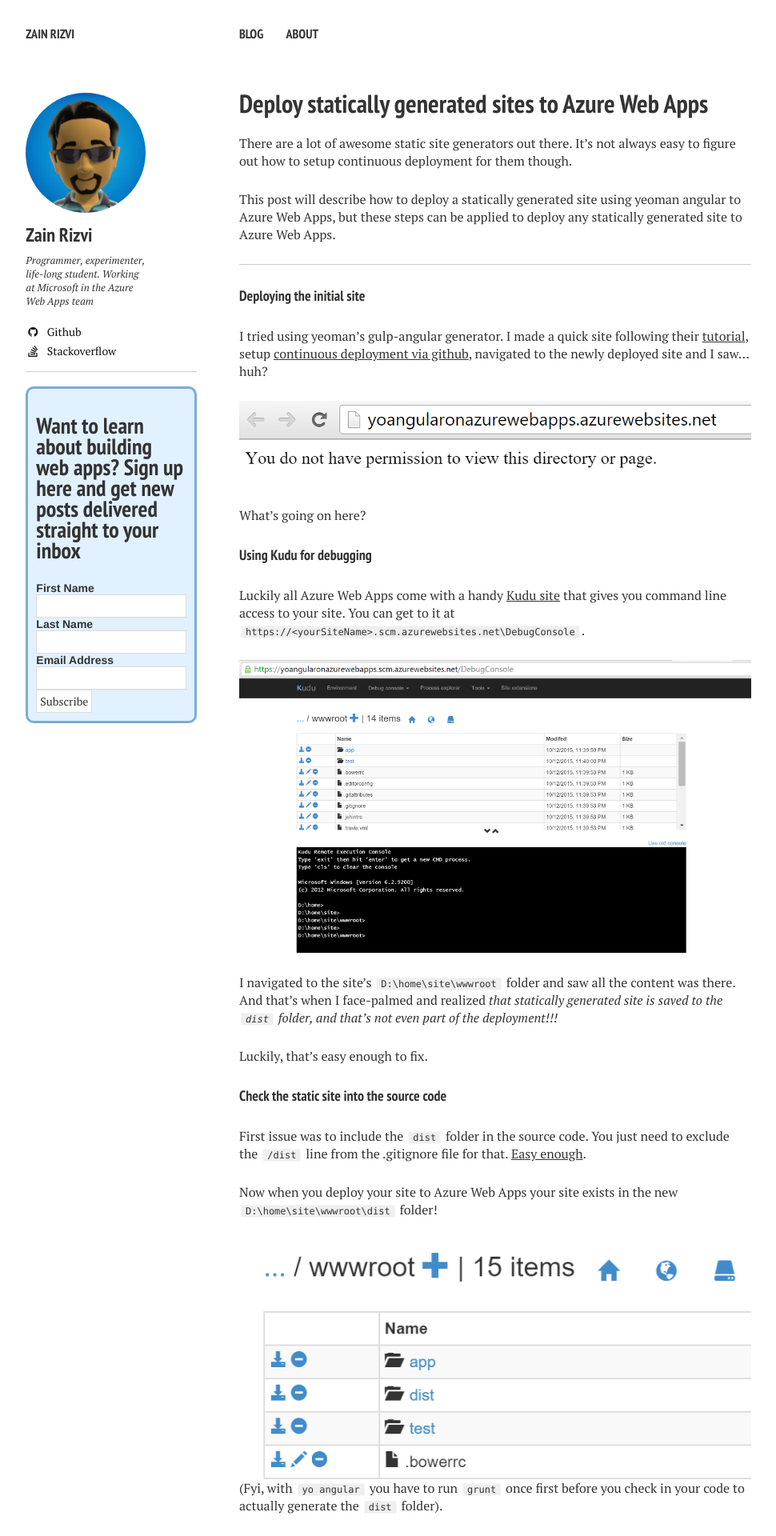
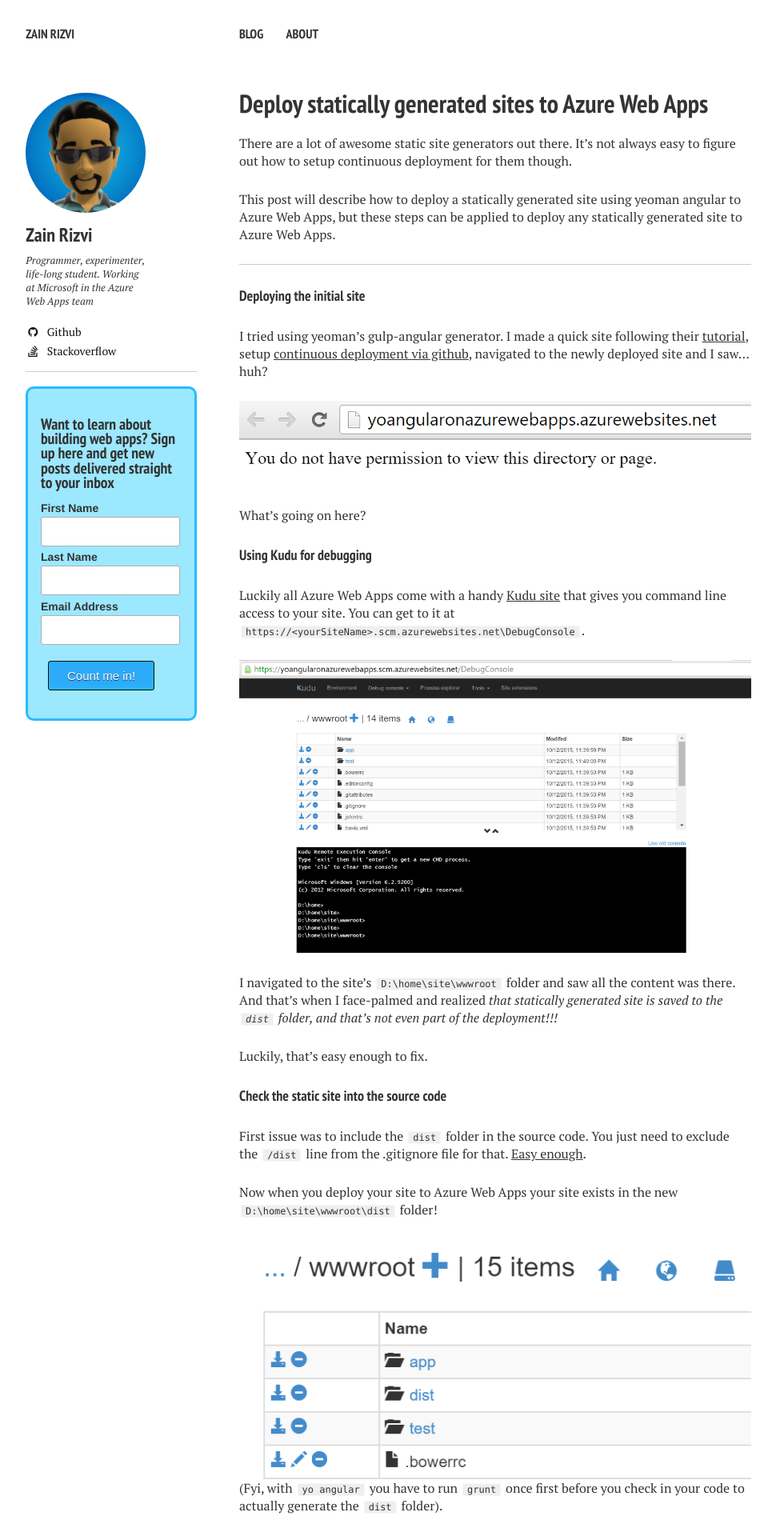
Before and after one commit to ZainRizvi/ZainRizvi.github.io, a Jekyll site: the page built from _posts/2015-10-13-deploy-statically-generated-sites-to-azure-web-apps.md, in a window 1280 px wide. Shown: the top 1920 px of the page at 80% size, without its empty margins (21-991 px from the left). Built offline with Jekyll 4.4.1, drawn with Linux system fonts in a browser that asks for light colours; nearby versions of some CDN libraries; comment, search, counter and statistics services are not loaded; some of the changed text lies outside the part shown.

Commit message:
Make signup text more configurable

```diff
--- a/_includes/_head.html
+++ b/_includes/_head.html
@@ -4,6 +4,12 @@
 <meta name="keywords" content="{{ page.tags | join: ', ' }}">
 {% if page.author %}
   {% assign author = site.data.authors[page.author] %}{% else %}{% assign author = site.owner %}
+{% endif %}
+
+{% if page.campaign %}
+  {% assign campaign = site.data.campaigns[page.campaign] %}
+{% else %}
+    {% assign campaign = site.data.campaigns["default"]  %}
 {% endif %}
 
 {% include _open-graph.html %}
--- /dev/null
+++ b/_includes/_mailchimp-signup-block.html
@@ -0,0 +1,122 @@
+<!--<link href="//cdn-images.mailchimp.com/embedcode/classic-10_7.css" rel="stylesheet" type="text/css">-->
+<style type="text/css">
+    /* MailChimp Form Embed Code - Classic - 12/17/2015 v10.7 */
+    #mc_embed_signup form {display:block; position:relative; text-align:left; padding:10px 0 10px 3%}
+    #mc_embed_signup h2 {font-weight:bold; padding:0; margin:15px 0; font-size:1.4em;}
+    #mc_embed_signup input {border: 1px solid #ABB0B2; -webkit-border-radius: 3px; -moz-border-radius: 3px; border-radius: 3px;}
+    #mc_embed_signup input[type=checkbox]{-webkit-appearance:checkbox;}
+    #mc_embed_signup input[type=radio]{-webkit-appearance:radio;}
+    #mc_embed_signup input:focus {border-color:#333;}
+    #mc_embed_signup .small-meta {font-size: 11px;}
+    #mc_embed_signup .nowrap {white-space:nowrap;}
+
+    #mc_embed_signup .mc-field-group {clear:left; position:relative; width:96%; padding-bottom:3%; min-height:50px;}
+    #mc_embed_signup .size1of2 {clear:none; float:left; display:inline-block; width:46%; margin-right:4%;}
+    * html #mc_embed_signup .size1of2 {margin-right:2%; /* Fix for IE6 double margins. */}
+    #mc_embed_signup .mc-field-group label {display:block; margin-bottom:3px;}
+    #mc_embed_signup .mc-field-group input {display:block; width:100%; padding:8px 0; text-indent:2%;}
+    #mc_embed_signup .mc-field-group select {display:inline-block; width:99%; padding:5px 0; margin-bottom:2px;}
+
+    #mc_embed_signup .datefield, #mc_embed_signup .phonefield-us{padding:5px 0;}
+    #mc_embed_signup .datefield input, #mc_embed_signup .phonefield-us input{display:inline; width:60px; margin:0 2px; letter-spacing:1px; text-align:center; padding:5px 0 2px 0;}
+    #mc_embed_signup .phonefield-us .phonearea input, #mc_embed_signup .phonefield-us .phonedetail1 input{width:40px;}
+    #mc_embed_signup .datefield .monthfield input, #mc_embed_signup .datefield .dayfield input{width:30px;}
+    #mc_embed_signup .datefield label, #mc_embed_signup .phonefield-us label{display:none;}
+
+    #mc_embed_signup .indicates-required {text-align:right; font-size:11px; margin-right:4%;}
+    #mc_embed_signup .asterisk {color:#e85c41; font-size:150%; font-weight:normal; position:relative; top:5px;}
+    #mc_embed_signup .clear {clear:both;}
+
+    #mc_embed_signup .mc-field-group.input-group ul {margin:0; padding:5px 0; list-style:none;}
+    #mc_embed_signup .mc-field-group.input-group ul li {display:block; padding:3px 0; margin:0;}
+    #mc_embed_signup .mc-field-group.input-group label {display:inline;}
+    #mc_embed_signup .mc-field-group.input-group input {display:inline; width:auto; border:none;}
+
+    #mc_embed_signup div#mce-responses {float:left; top:-1.4em; padding:0em .5em 0em .5em; overflow:hidden; width:90%; margin: 0 5%; clear: both;}
+    #mc_embed_signup div.response {margin:1em 0; padding:1em .5em .5em 0; font-weight:bold; float:left; top:-1.5em; z-index:1; width:80%;}
+    #mc_embed_signup #mce-error-response {display:none;}
+    #mc_embed_signup #mce-success-response {color:#529214; display:none;}
+    #mc_embed_signup label.error {display:block; float:none; width:auto; margin-left:1.05em; text-align:left; padding:.5em 0;}
+
+    #mc-embedded-subscribe {clear:both; width:auto; display:block; margin:1em 0 1em 5%;}
+    #mc_embed_signup #num-subscribers {font-size:1.1em;}
+    #mc_embed_signup #num-subscribers span {padding:.5em; border:1px solid #ccc; margin-right:.5em; font-weight:bold;}
+
+    #mc_embed_signup #mc-embedded-subscribe-form div.mce_inline_error {display:inline-block; margin:2px 0 1em 0; padding:5px 10px; background-color:rgba(255,255,255,0.85); -webkit-border-radius: 3px; -moz-border-radius: 3px; border-radius: 3px; font-size:14px; font-weight:normal; z-index:1; color:#e85c41;}
+    #mc_embed_signup #mc-embedded-subscribe-form input.mce_inline_error {border:2px solid #e85c41;}
+
+    div.mc_embed_signup{
+        background: #9ce8ff;
+        clear:left;
+        font:14px Helvetica,Arial,sans-serif;
+        padding: 10px;
+        border-style: solid;
+        border-color: #29bbff;
+        border-radius: 10px
+    }
+    /*#mc_embed_signup .button {
+        background-color:#7DABD4;
+    }
+    #mc_embed_signup .button:hover {
+        background-color:#777;
+    }*/
+    #mc_embed_signup .button {
+        -moz-box-shadow:inset 0px -3px 7px 0px #29bbff;
+        -webkit-box-shadow:inset 0px -3px 7px 0px #29bbff;
+        box-shadow:inset 0px -3px 7px 0px #29bbff;
+        background-color:#2dabf9;
+        -moz-border-radius:3px;
+        -webkit-border-radius:3px;
+        border-radius:3px;
+        border:1px solid #0b0e07;
+        display:inline-block;
+        cursor:pointer;
+        color:#ffffff;
+        font-family:Arial;
+        font-size:15px;
+        padding:9px 23px;
+        text-decoration:none;
+        text-shadow:0px 1px 0px #263666;
+    }
+    #mc_embed_signup .button:hover {
+        background-color:#0688fa;
+    }
+    #mc_embed_signup .button:active {
+        position:relative;
+        top:1px;
+    }
+
+
+    /* Add your own MailChimp form style overrides in your site stylesheet or in this style block.
+    We recommend moving this block and the preceding CSS link to the HEAD of your HTML file. */
+</style>
+<!-- Begin MailChimp Signup Form -->
+<div class="mc_embed_signup" id="mc_embed_signup">
+<form action="//zainrizvi.us11.list-manage.com/subscribe/post?u=dbda45480a7b2dbd7af5b784e&amp;id=3978b7c9c7" method="post" id="mc-embedded-subscribe-form" name="mc-embedded-subscribe-form" class="validate" target="_blank" novalidate>
+    <div id="mc_embed_signup_scroll">
+    <h2>
+    {{ campaign.message }}
+    </h2>
+<div class="mc-field-group">
+    <label for="mce-FNAME">First Name </label>
+    <input type="text" value="" name="FNAME" class="" id="mce-FNAME">
+</div>
+<div class="mc-field-group">
+    <label for="mce-LNAME">Last Name </label>
+    <input type="text" value="" name="LNAME" class="" id="mce-LNAME">
+</div>
+<div class="mc-field-group">
+    <label for="mce-EMAIL">Email Address </label>
+    <input type="email" value="" name="EMAIL" class="required email" id="mce-EMAIL">
+</div>
+    <div id="mce-responses" class="clear">
+        <div class="response" id="mce-error-response" style="display:none"></div>
+        <div class="response" id="mce-success-response" style="display:none"></div>
+    </div>    <!-- real people should not fill this in and expect good things - do not remove this or risk form bot signups-->
+    <div style="position: absolute; left: -5000px;" aria-hidden="true"><input type="text" name="b_dbda45480a7b2dbd7af5b784e_3978b7c9c7" tabindex="-1" value=""></div>
+    <div class="clear"><input type="submit" value="{{ campaign.submitText }}" name="subscribe" id="mc-embedded-subscribe" class="button"></div>
+    </div>
+</form>
+</div>
+<script type='text/javascript' src='//s3.amazonaws.com/downloads.mailchimp.com/js/mc-validate.js'></script><script type='text/javascript'>(function($) {window.fnames = new Array(); window.ftypes = new Array();fnames[1]='FNAME';ftypes[1]='text';fnames[2]='LNAME';ftypes[2]='text';fnames[0]='EMAIL';ftypes[0]='email';}(jQuery));var $mcj = jQuery.noConflict(true);</script>
+<!--End mc_embed_signup-->
--- a/_layouts/page.html
+++ b/_layouts/page.html
@@ -31,6 +31,8 @@
 <div id="main" role="main">
   <div class="article-author-side">
     {% include _author-bio.html %}
+    <hr />
+    {% include _mailchimp-signup-block.html %}
   </div>
   <article class="page">
     <h1>{{ page.title }}</h1>
--- a/_layouts/post-index.html
+++ b/_layouts/post-index.html
@@ -31,6 +31,8 @@
 <div id="main" role="main">
   <div class="article-author-side">
     {% include _author-bio.html %}
+    <hr />
+    {% include _mailchimp-signup-block.html %}
   </div>
   <div id="index">
     <h1>{{ page.title }}</h1>
--- a/_layouts/post.html
+++ b/_layouts/post.html
@@ -5,12 +5,6 @@
 <!--[if gt IE 8]><!--> <html class="no-js" lang="en"><!--<![endif]-->
 <head>
 {% include _head.html %}
-        <link href="//cdn-images.mailchimp.com/embedcode/classic-10_7.css" rel="stylesheet" type="text/css">
-        <style type="text/css">
-            div.mc_embed_signup{background:#E1F1FF; clear:left; font:14px Helvetica,Arial,sans-serif; padding: 10px;  border-style: solid; border-color: #7DABD4; border-radius: 10px}
-            /* Add your own MailChimp form style overrides in your site stylesheet or in this style block.
-            We recommend moving this block and the preceding CSS link to the HEAD of your HTML file. */
-        </style>
 </head>
 
 <body class="post">
@@ -37,37 +31,8 @@
 <div id="main" role="main">
   <div class="article-author-side">
     {% include _author-bio.html %}
-
-      <hr />
-
-        <!-- Begin MailChimp Signup Form -->
-        <div class="mc_embed_signup" id="mc_embed_signup">
-        <form action="//zainrizvi.us11.list-manage.com/subscribe/post?u=dbda45480a7b2dbd7af5b784e&amp;id=3978b7c9c7" method="post" id="mc-embedded-subscribe-form" name="mc-embedded-subscribe-form" class="validate" target="_blank" novalidate>
-            <div id="mc_embed_signup_scroll">
-            <h2>Want to learn about building web apps? Sign up here and get new posts delivered straight to your inbox</h2>
-        <div class="mc-field-group">
-            <label for="mce-FNAME">First Name </label>
-            <input type="text" value="" name="FNAME" class="" id="mce-FNAME">
-        </div>
-        <div class="mc-field-group">
-            <label for="mce-LNAME">Last Name </label>
-            <input type="text" value="" name="LNAME" class="" id="mce-LNAME">
-        </div>
-        <div class="mc-field-group">
-            <label for="mce-EMAIL">Email Address </label>
-            <input type="email" value="" name="EMAIL" class="required email" id="mce-EMAIL">
-        </div>
-            <div id="mce-responses" class="clear">
-                <div class="response" id="mce-error-response" style="display:none"></div>
-                <div class="response" id="mce-success-response" style="display:none"></div>
-            </div>    <!-- real people should not fill this in and expect good things - do not remove this or risk form bot signups-->
-            <div style="position: absolute; left: -5000px;" aria-hidden="true"><input type="text" name="b_dbda45480a7b2dbd7af5b784e_3978b7c9c7" tabindex="-1" value=""></div>
-            <div class="clear"><input type="submit" value="Subscribe" name="subscribe" id="mc-embedded-subscribe" class="button"></div>
-            </div>
-        </form>
-        </div>
-        <script type='text/javascript' src='//s3.amazonaws.com/downloads.mailchimp.com/js/mc-validate.js'></script><script type='text/javascript'>(function($) {window.fnames = new Array(); window.ftypes = new Array();fnames[1]='FNAME';ftypes[1]='text';fnames[2]='LNAME';ftypes[2]='text';fnames[0]='EMAIL';ftypes[0]='email';}(jQuery));var $mcj = jQuery.noConflict(true);</script>
-        <!--End mc_embed_signup-->
+    <hr />
+    {% include _mailchimp-signup-block.html %}
   </div>
   <article class="post">
     <div class="headline-wrap">
@@ -81,34 +46,7 @@
       {{ content }}
       <hr />
 
-        <!-- Begin MailChimp Signup Form -->
-        <div class="mc_embed_signup" id="mc_embed_signup">
-        <form action="//zainrizvi.us11.list-manage.com/subscribe/post?u=dbda45480a7b2dbd7af5b784e&amp;id=3978b7c9c7" method="post" id="mc-embedded-subscribe-form" name="mc-embedded-subscribe-form" class="validate" target="_blank" novalidate>
-            <div id="mc_embed_signup_scroll">
-            <h2>Found this useful? Sign up to get more tips on building cloud services right in your inbox</h2>
-        <div class="mc-field-group">
-            <label for="mce-FNAME">First Name </label>
-            <input type="text" value="" name="FNAME" class="" id="mce-FNAME">
-        </div>
-        <div class="mc-field-group">
-            <label for="mce-LNAME">Last Name </label>
-            <input type="text" value="" name="LNAME" class="" id="mce-LNAME">
-        </div>
-        <div class="mc-field-group">
-            <label for="mce-EMAIL">Email Address </label>
-            <input type="email" value="" name="EMAIL" class="required email" id="mce-EMAIL">
-        </div>
-            <div id="mce-responses" class="clear">
-                <div class="response" id="mce-error-response" style="display:none"></div>
-                <div class="response" id="mce-success-response" style="display:none"></div>
-            </div>    <!-- real people should not fill this in and expect good things - do not remove this or risk form bot signups-->
-            <div style="position: absolute; left: -5000px;" aria-hidden="true"><input type="text" name="b_dbda45480a7b2dbd7af5b784e_3978b7c9c7" tabindex="-1" value=""></div>
-            <div class="clear"><input type="submit" value="Subscribe" name="subscribe" id="mc-embedded-subscribe" class="button"></div>
-            </div>
-        </form>
-        </div>
-        <script type='text/javascript' src='//s3.amazonaws.com/downloads.mailchimp.com/js/mc-validate.js'></script><script type='text/javascript'>(function($) {window.fnames = new Array(); window.ftypes = new Array();fnames[1]='FNAME';ftypes[1]='text';fnames[2]='LNAME';ftypes[2]='text';fnames[0]='EMAIL';ftypes[0]='email';}(jQuery));var $mcj = jQuery.noConflict(true);</script>
-        <!--End mc_embed_signup-->
+      {% include _mailchimp-signup-block.html %}
 
       <hr/>
 
```
Also changed, not shown: _data/campaigns.yml (added, +9 -0 lines), 8 other files.
